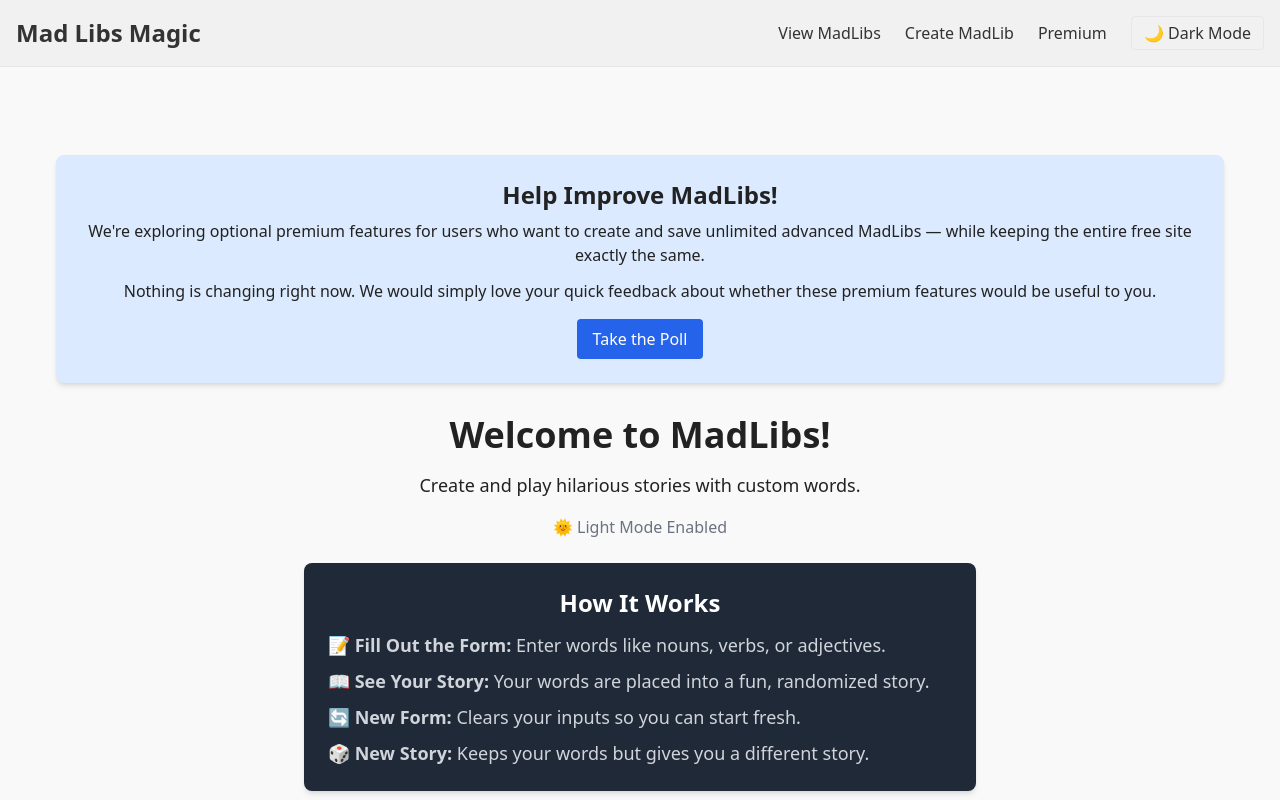
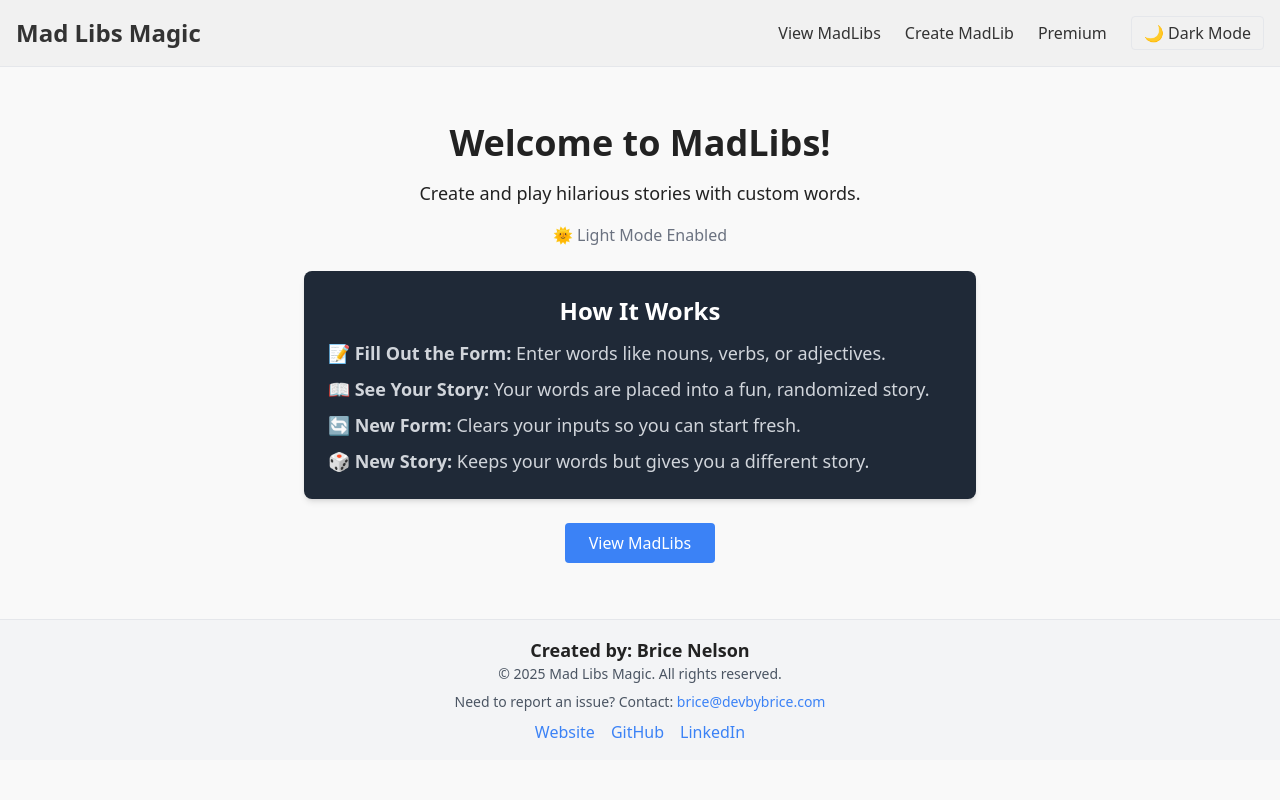
Before and after one commit to bnelsonemail/MadLibs-Next, a Next.js app: page / in a window 1280 px wide. Shown: the top 800 px of the page. Built offline with nearby package versions, Linux system fonts and the light colour scheme.

Commit message:
remove poll card

```diff
--- a/src/app/page.js
+++ b/src/app/page.js
@@ -9,30 +9,6 @@ export default function HomePage() {
 
   return (
     <main className="text-center p-8 transition-colors duration-300">
-      <div className="my-8 p-6 bg-blue-100 dark:bg-blue-900 rounded-lg shadow-md">
-        <h2 className="text-2xl font-bold mb-2">Help Improve MadLibs!</h2>
-
-        <p className="mb-3">
-          We're exploring optional premium features for users who want to create and
-          save unlimited advanced MadLibs — while keeping the entire free site exactly
-          the same.
-        </p>
-
-        <p className="mb-4">
-          Nothing is changing right now. We would simply love your quick feedback
-          about whether these premium features would be useful to you.
-        </p>
-
-        <Link
-          href="/premium-poll"
-          target="_blank"
-          rel="noopener noreferrer"
-          className="inline-block bg-blue-600 text-white px-4 py-2 rounded hover:bg-blue-700 transition"
-        >
-          Take the Poll
-        </Link>
-      </div>
-
       <h1 className="text-4xl font-bold">Welcome to MadLibs!</h1>
       <p className="mt-4 text-lg">Create and play hilarious stories with custom words.</p>
 
```
